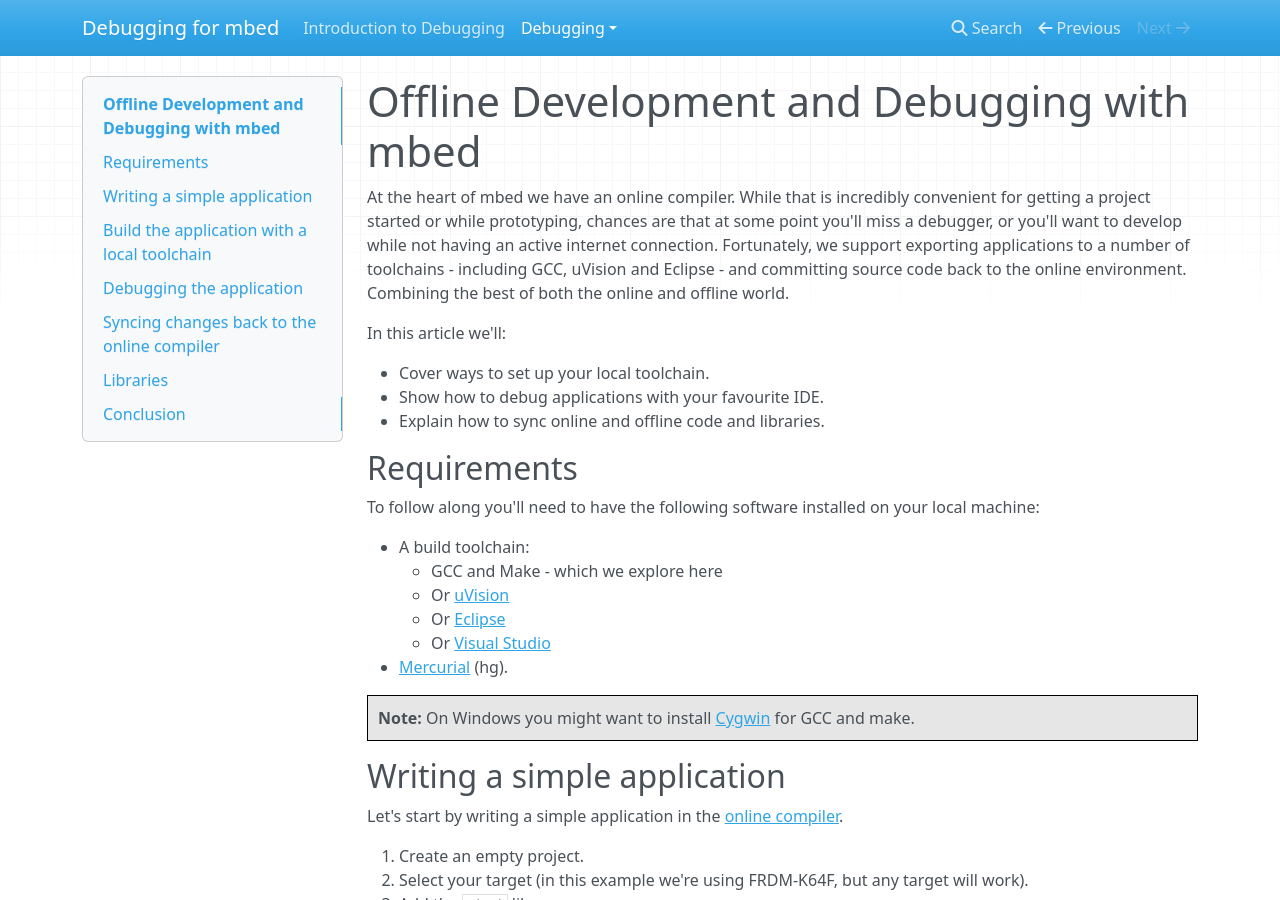
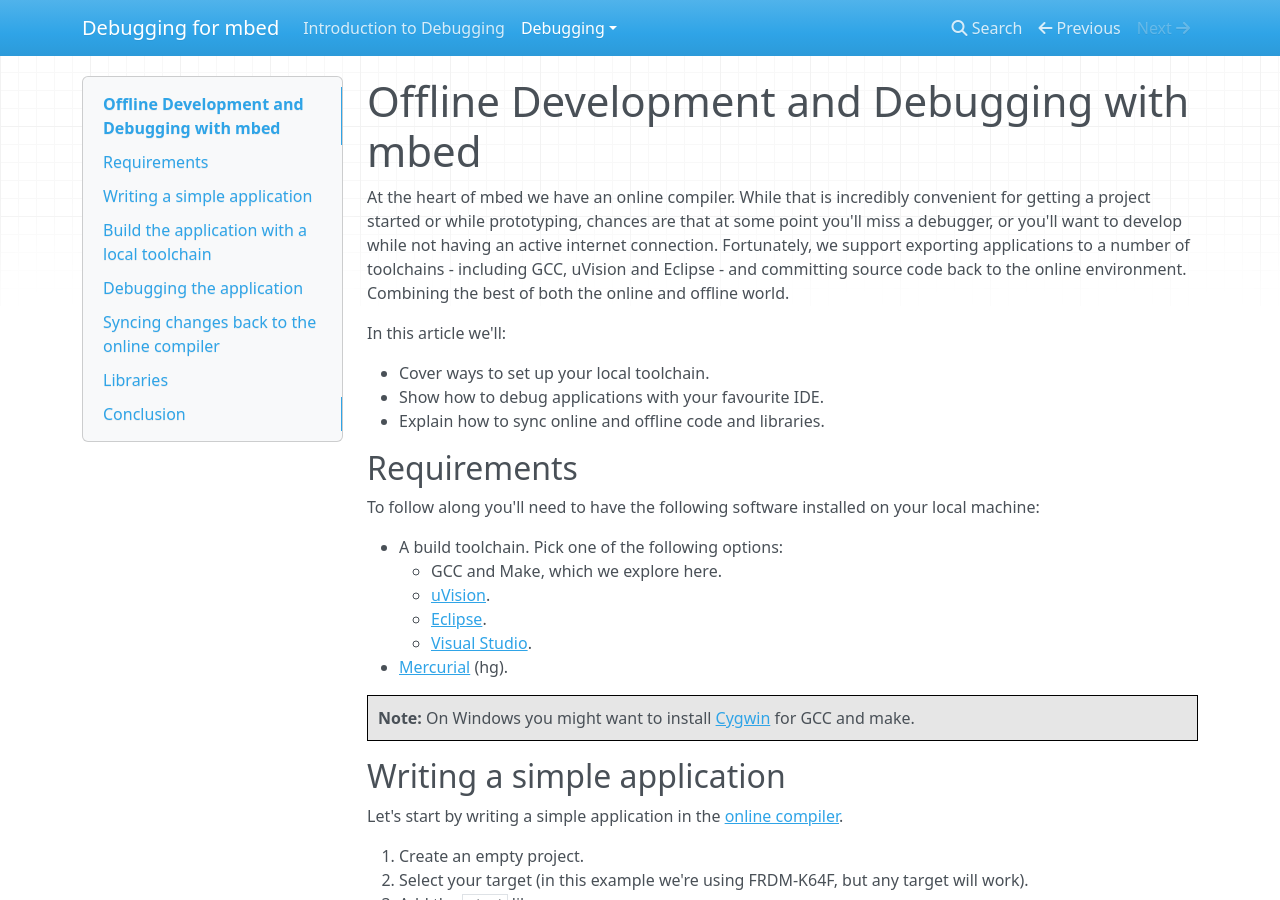
Before and after one commit to ARMmbed/Debugging-docs, an MkDocs documentation site: the page built from Docs/Debugging/offline.md, in a window 1280 px wide and 900 px high. Built offline with MkDocs 1.6.1, drawn with Linux system fonts in a browser that asks for light colours; nearby versions of some CDN libraries; old or Windows-style settings are respelled for this version of MkDocs.

Commit message:
Mild edit

```diff
--- a/Docs/Debugging/offline.md
+++ b/Docs/Debugging/offline.md
@@ -12,11 +12,11 @@ In this article we'll:
 
 To follow along you'll need to have the following software installed on your local machine:
 
-* A build toolchain:
-    - GCC and Make - which we explore here
-    - Or [uVision](https://docs.mbed.com/docs/debugging-on-mbed/en/latest/Debugging/Keil/)
-    - Or [Eclipse](https://developer.mbed.org/cookbook/eclipse-for-building-and-debugging)
-    - Or [Visual Studio](http://visualgdb.com/tutorials/arm/mbed/)
+* A build toolchain. Pick one of the following options:
+    - GCC and Make, which we explore here.
+    - [uVision](https://docs.mbed.com/docs/debugging-on-mbed/en/latest/Debugging/Keil/).
+    - [Eclipse](https://developer.mbed.org/cookbook/eclipse-for-building-and-debugging).
+    - [Visual Studio](http://visualgdb.com/tutorials/arm/mbed/).
 * [Mercurial](https://www.mercurial-scm.org/wiki/Download) (hg).
 
 <span style="background-color:#E6E6E6;border:1px solid #000;display:block; height:100%; padding:10px">**Note:** On Windows you might want to install [Cygwin](https://www.cygwin.com) for GCC and make.</span>
```
